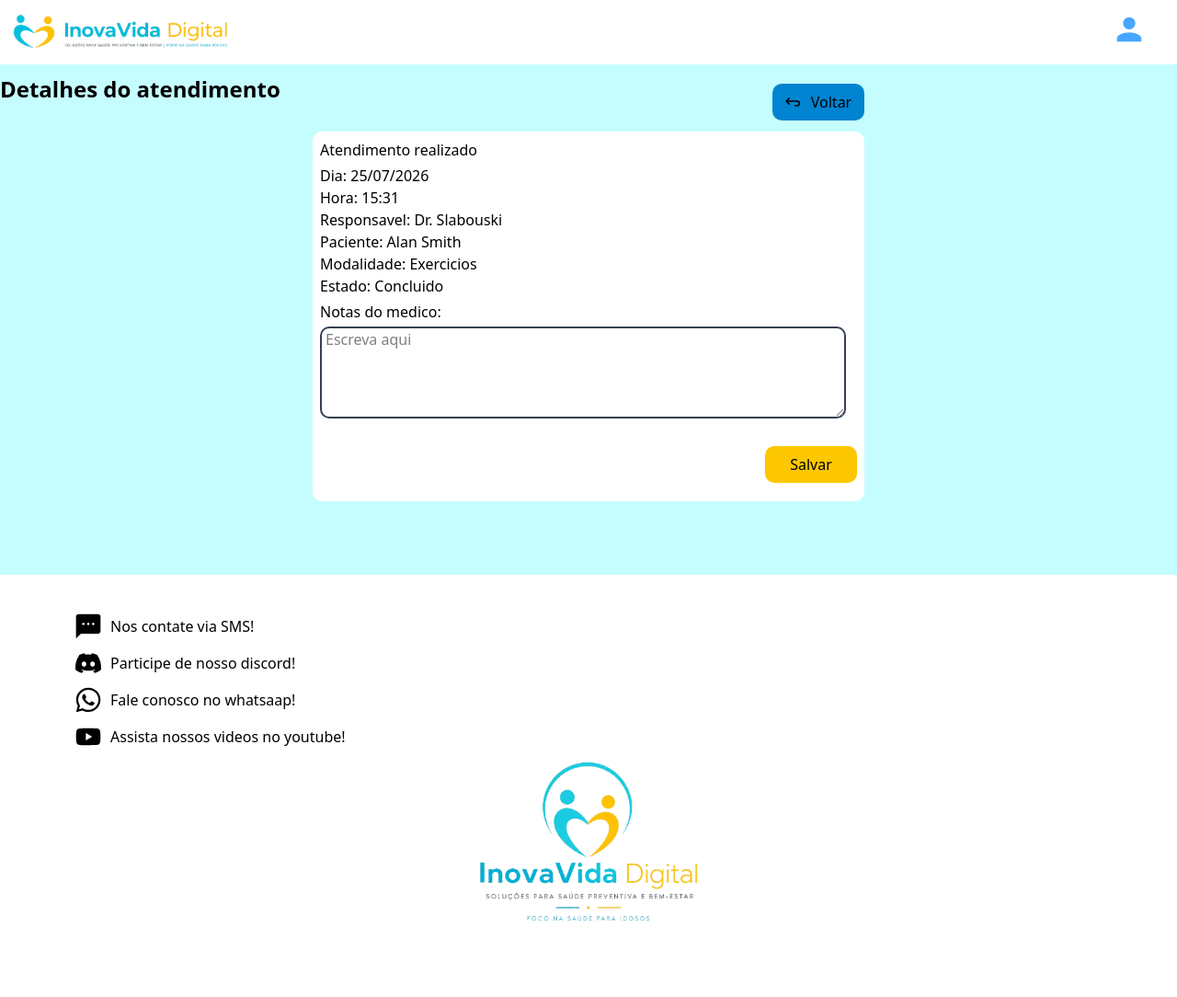
After one commit to EnzoCansini/competicao1, a PHP site: page /pages/p-atendimento-anterior-detalhes in a window 1280 px wide. The commit adds this page. Shown: the whole page at 92% size. Run offline with PHP 8.4, Linux system fonts and the light colour scheme; style sheets or scripts are compiled from the project's sources.

Commit message:
06082026

```diff
--- a/pages/inicio-proficional/index.php
+++ b/pages/inicio-proficional/index.php
@@ -34,7 +34,7 @@
         </div>
         <div class="card bg-white rounded-[10px] flex-col w-90 md:w-150 justify-self-center p-2 mt-4">
             <p>Vizualizar atendimentos anteriores</p>
-            <a href="../atendimento-anteriores-proficional" class=" flex items-center gap-2 bg-yellow-300 w-40 rounded-[10px] justify-center justify-self-end pt-2 pb-2 mt-3">
+            <a href="../p-atendimento-anteriores" class=" flex items-center gap-2 bg-yellow-300 w-40 rounded-[10px] justify-center justify-self-end pt-2 pb-2 mt-3">
                 <span class="mdi--eye"></span>
                 <p class="text-base font-medium">Vizualizar</p>
             </a>
--- /dev/null
+++ b/pages/p-atendimento-anterior-detalhes/index.php
@@ -0,0 +1,49 @@
+<!DOCTYPE html>
+<html lang="ptbr">
+
+<head>
+    <meta charset="UTF-8">
+    <meta name="viewport" content="width=device-width, initial-scale=1.0">
+    <link rel="stylesheet" href="../../assets/icons/icons.css">
+    <link href="../../src/output.css" rel="stylesheet">
+    <!--
+    npx @tailwindcss/cli -i ./assets/src/css/input.css -o ./src/output.css --watch
+    !-->
+    <link rel="stylesheet" href="../../assets/style.css">
+    <title>Document</title>
+</head>
+
+<body>
+    <?php include_once("../../assets/parts/headerIn.php") ?>
+    <main>
+        <div class="titulo md:absolute md:mb-2 pt-3 w-90 md:w-150 justify-self-center">
+            <h2>Detalhes do atendimento</h2>
+        </div>
+        <div class="botao w-90 md:pt-3 md:w-150 justify-self-center justify-items-end ">
+            <a href="../atendimento-anteriores" class=" flex items-center my-3 gap-3 bg-sky-600 hover:bg-sky-700 w-25 rounded-[10px] justify-center pt-2 pb-2 transition">
+                <span class="pajamas--go-back"></span>
+                <p class="text-base font-medium">Voltar</p>
+            </a>
+        </div>
+        <div class="div flex flex-col justify-center justify-self-center gap-4">
+            <div class="card bg-white rounded-[10px] flex-col w-90 md:w-150 justify-self-center p-2">
+                <p class="mb-1">Atendimento realizado</p>
+                <p>Dia: 25/07/2026</p>
+                <p>Hora: 15:31</p>
+                <p>Responsavel: Dr. Slabouski</p>
+                <p>Paciente: Alan Smith</p>
+                <p>Modalidade: Exercicios</p>
+                <p>Estado: Concluido</p>
+                <p class="mt-1">Notas do medico:</p>
+                <textarea type="text" rows="3" class=" bg-white border-2 border-gray-700 focus:border-black rounded-[10px] w-83 md:w-143 h-25 pl-1 mt-1" placeholder="Escreva aqui"></textarea>
+                <div class="botao w-full pr- md:pt-3 justify-self-center justify-items-end ">
+            <a href="../atendimento-anteriores" class=" flex items-center my-3 gap-3 bg-yellow-400 hover:bg-yellow-500 w-25 rounded-[10px] justify-center pt-2 pb-2 transition">
+                <p class="text-base font-medium">Salvar</p>
+            </a>
+        </div>
+            </div>
+        </div>
+        <?php include_once("../../assets/parts/footer.php") ?>
+    </main>
+
+</body>
--- a/pages/atendimento-anteriores-proficional/index.php
+++ b/pages/p-atendimento-anteriores/index.php
@@ -32,7 +32,7 @@
                 <p>Hora: 15:31</p>
                 <p>Paciente: Allan Smith</p>
                 <p>Modalidade: Exercicios</p>
-                <a href="../atendimento-anterior-detalhes" class=" flex items-center gap-2 bg-yellow-300 w-40 rounded-[10px] justify-center justify-self-end pt-2 pb-2 md:mt-0 mt-3">
+                <a href="../p-atendimento-anterior-detalhes" class=" flex items-center gap-2 bg-yellow-300 w-40 rounded-[10px] justify-center justify-self-end pt-2 pb-2 md:mt-0 mt-3">
                     <span class="mdi--eye"></span>
                     <p class="text-base font-medium">Vizualizar</p>
                 </a>
@@ -43,7 +43,7 @@
                 <p>Hora: 15:31</p>
                 <p>Paciente: Allan Smith</p>
                 <p>Modalidade: Exercicios</p>
-                <a href="../editar-indicador" class=" flex items-center gap-2 bg-yellow-300 w-40 rounded-[10px] justify-center justify-self-end pt-2 pb-2 md:mt-0 mt-3">
+                <a href="../p-atendimento-anterior-detalhes" class=" flex items-center gap-2 bg-yellow-300 w-40 rounded-[10px] justify-center justify-self-end pt-2 pb-2 md:mt-0 mt-3">
                     <span class="mdi--eye"></span>
                     <p class="text-base font-medium">Vizualizar</p>
                 </a>
@@ -54,7 +54,7 @@
                 <p>Hora: 15:31</p>
                 <p>Paciente: Allan Smith</p>
                 <p>Modalidade: Exercicios</p>
-                <a href="../editar-indicador" class=" flex items-center gap-2 bg-yellow-300 w-40 rounded-[10px] justify-center justify-self-end pt-2 pb-2 md:mt-0 mt-3">
+                <a href="../p-atendimento-anterior-detalhes" class=" flex items-center gap-2 bg-yellow-300 w-40 rounded-[10px] justify-center justify-self-end pt-2 pb-2 md:mt-0 mt-3">
                     <span class="mdi--eye"></span>
                     <p class="text-base font-medium">Vizualizar</p>
                 </a>
--- a/src/output.css
+++ b/src/output.css
@@ -9,6 +9,8 @@
       "Courier New", monospace;
     --color-yellow-300: oklch(90.5% 0.182 98.111);
     --color-yellow-400: oklch(85.2% 0.199 91.936);
+    --color-yellow-500: oklch(79.5% 0.184 86.047);
+    --color-yellow-600: oklch(68.1% 0.162 75.834);
     --color-cyan-400: oklch(78.9% 0.154 211.53);
     --color-sky-400: oklch(74.6% 0.16 232.661);
     --color-sky-500: oklch(68.5% 0.169 237.323);
@@ -262,14 +264,23 @@
   .hidden {
     display: none;
   }
+  .table {
+    display: table;
+  }
   .h-4 {
     height: calc(var(--spacing) * 4);
   }
   .h-8 {
     height: calc(var(--spacing) * 8);
   }
+  .h-9 {
+    height: calc(var(--spacing) * 9);
+  }
   .h-9\.5 {
     height: calc(var(--spacing) * 9.5);
+  }
+  .h-16 {
+    height: calc(var(--spacing) * 16);
   }
   .h-16\.75 {
     height: calc(var(--spacing) * 16.75);
@@ -319,8 +330,14 @@
   .w-screen {
     width: 100vw;
   }
+  .border-collapse {
+    border-collapse: collapse;
+  }
   .cursor-pointer {
     cursor: pointer;
+  }
+  .resize {
+    resize: both;
   }
   .resize-y {
     resize: vertical;
@@ -441,6 +458,12 @@
   .bg-yellow-300 {
     background-color: var(--color-yellow-300);
   }
+  .bg-yellow-400 {
+    background-color: var(--color-yellow-400);
+  }
+  .bg-yellow-500 {
+    background-color: var(--color-yellow-500);
+  }
   .p-2 {
     padding: calc(var(--spacing) * 2);
   }
@@ -526,6 +549,13 @@
   .text-white {
     color: var(--color-white);
   }
+  .underline {
+    text-decoration-line: underline;
+  }
+  .outline {
+    outline-style: var(--tw-outline-style);
+    outline-width: 1px;
+  }
   .transition {
     transition-property: color, background-color, border-color, outline-color, text-decoration-color, fill, stroke, --tw-gradient-from, --tw-gradient-via, --tw-gradient-to, opacity, box-shadow, transform, translate, scale, rotate, filter, -webkit-backdrop-filter, backdrop-filter, display, content-visibility, overlay, pointer-events;
     transition-timing-function: var(--tw-ease, var(--default-transition-timing-function));
@@ -556,6 +586,20 @@
     &:hover {
       @media (hover: hover) {
         background-color: var(--color-yellow-400);
+      }
+    }
+  }
+  .hover\:bg-yellow-500 {
+    &:hover {
+      @media (hover: hover) {
+        background-color: var(--color-yellow-500);
+      }
+    }
+  }
+  .hover\:bg-yellow-600 {
+    &:hover {
+      @media (hover: hover) {
+        background-color: var(--color-yellow-600);
       }
     }
   }
@@ -654,11 +698,17 @@
   syntax: "*";
   inherits: false;
 }
+@property --tw-outline-style {
+  syntax: "*";
+  inherits: false;
+  initial-value: solid;
+}
 @layer properties {
   @supports ((-webkit-hyphens: none) and (not (margin-trim: inline))) or ((-moz-orient: inline) and (not (color:rgb(from red r g b)))) {
     *, ::before, ::after, ::backdrop {
       --tw-border-style: solid;
       --tw-font-weight: initial;
+      --tw-outline-style: solid;
     }
   }
 }
```
